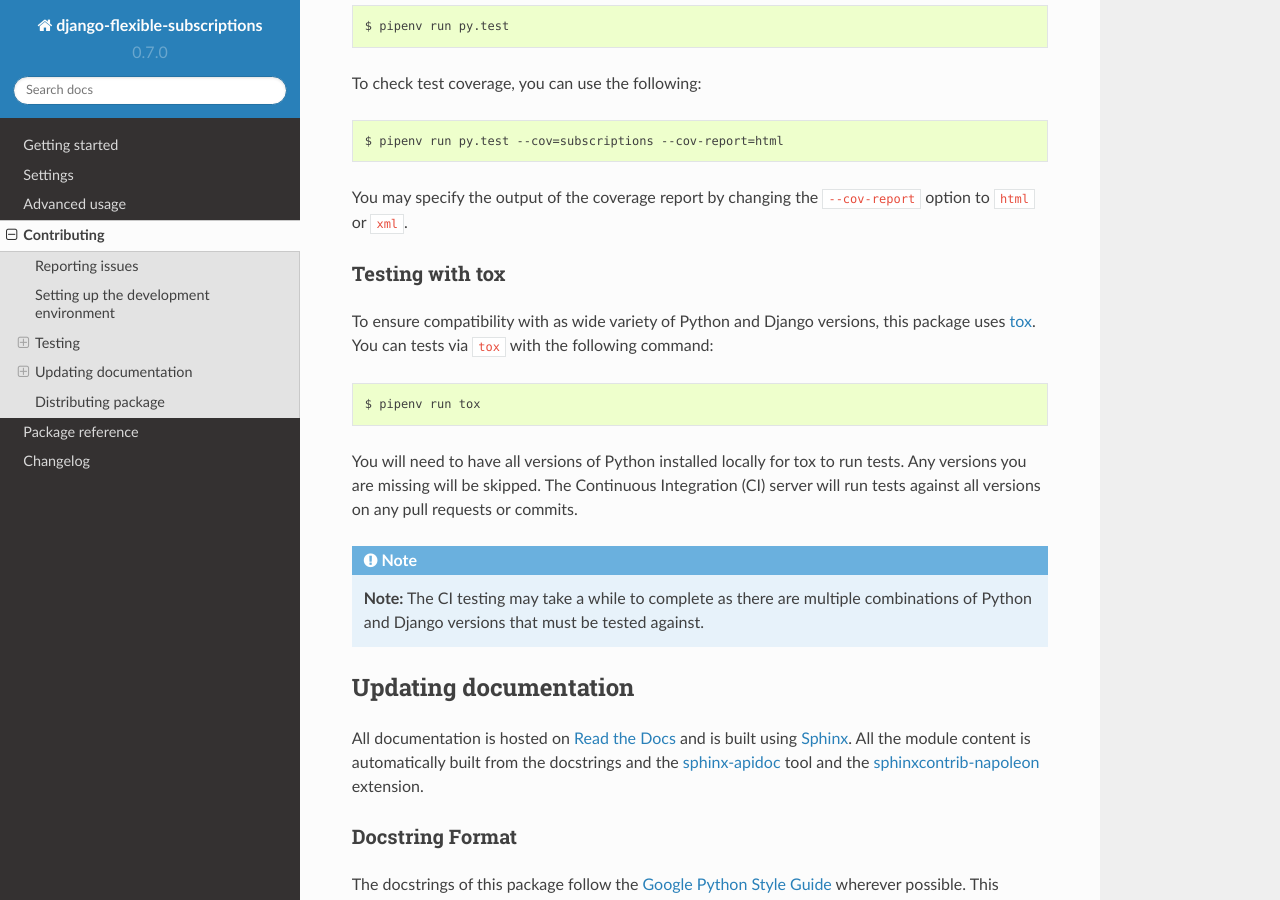
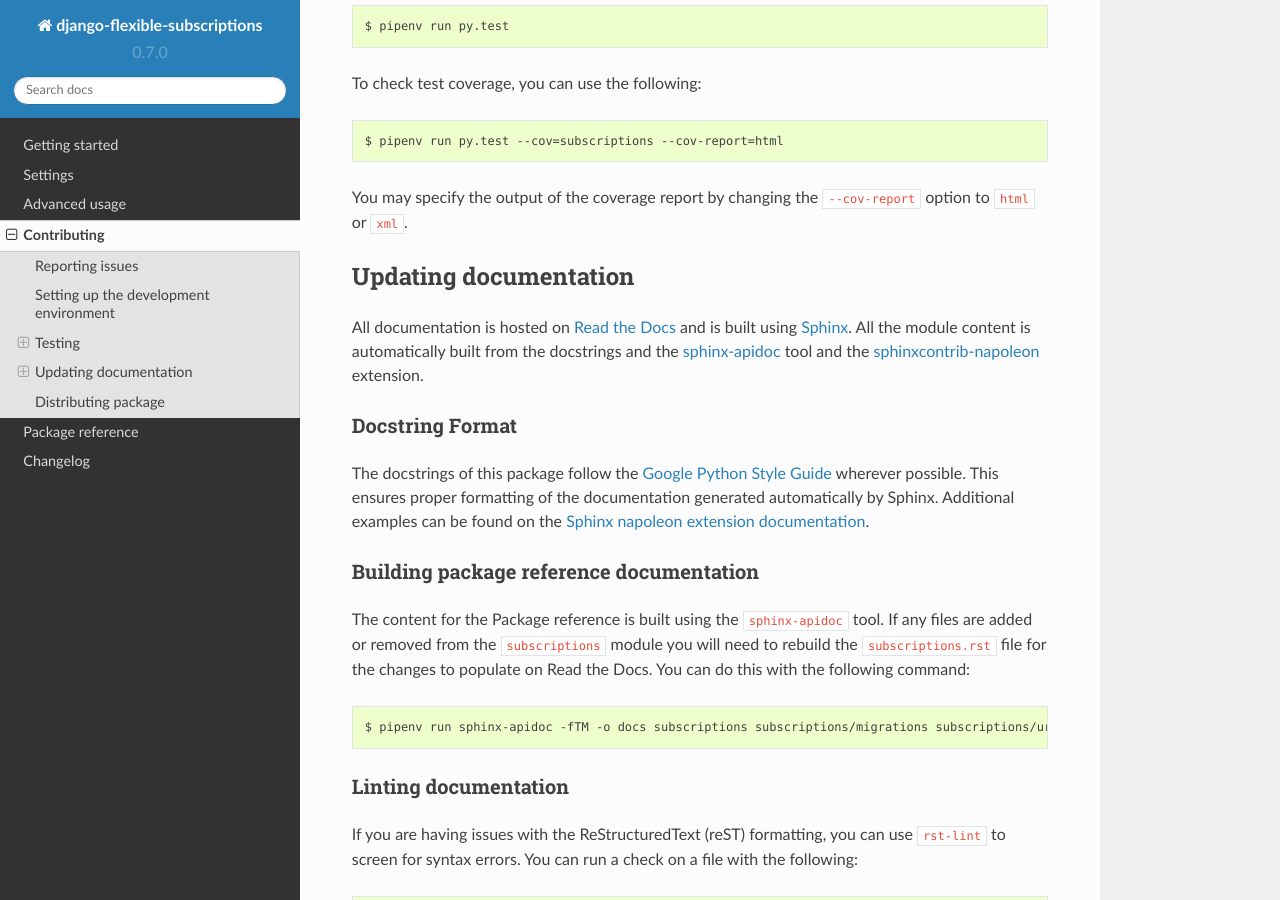
Before and after one commit to studybuffalo/django-flexible-subscriptions, a Sphinx documentation site: the page built from docs/contributing.rst, in a window 1280 px wide and 900 px high, scrolled down 1407 px. Built offline with Sphinx 7.4.7 and the Read the Docs theme 2.0.0, drawn with Linux system fonts in a browser that asks for light colours; the version number is read from the project's files by our own code.

Commit message:
Removing tox and related content

```diff
--- a/docs/contributing.rst
+++ b/docs/contributing.rst
@@ -80,28 +80,6 @@ To check test coverage, you can use the following::
 You may specify the output of the coverage report by changing the
 ``--cov-report`` option to ``html`` or ``xml``.
 
-Testing with tox
-================
-
-To ensure compatibility with as wide variety of Python and Django
-versions, this package uses tox_. You can tests via ``tox`` with the
-following command::
-
-    $ pipenv run tox
-
-.. _tox: https://tox.readthedocs.io/en/latest/
-
-You will need to have all versions of Python installed locally for
-tox to run tests. Any versions you are missing will be skipped. The
-Continuous Integration (CI) server will run tests against all  versions
-on any pull requests or commits.
-
-.. note::
-
-     **Note:** The CI testing may take a while to complete as there are
-     multiple combinations of Python and Django versions that must be
-     tested against.
-
 ----------------------
 Updating documentation
 ----------------------
```
Also changed, not shown: 3 other files.
